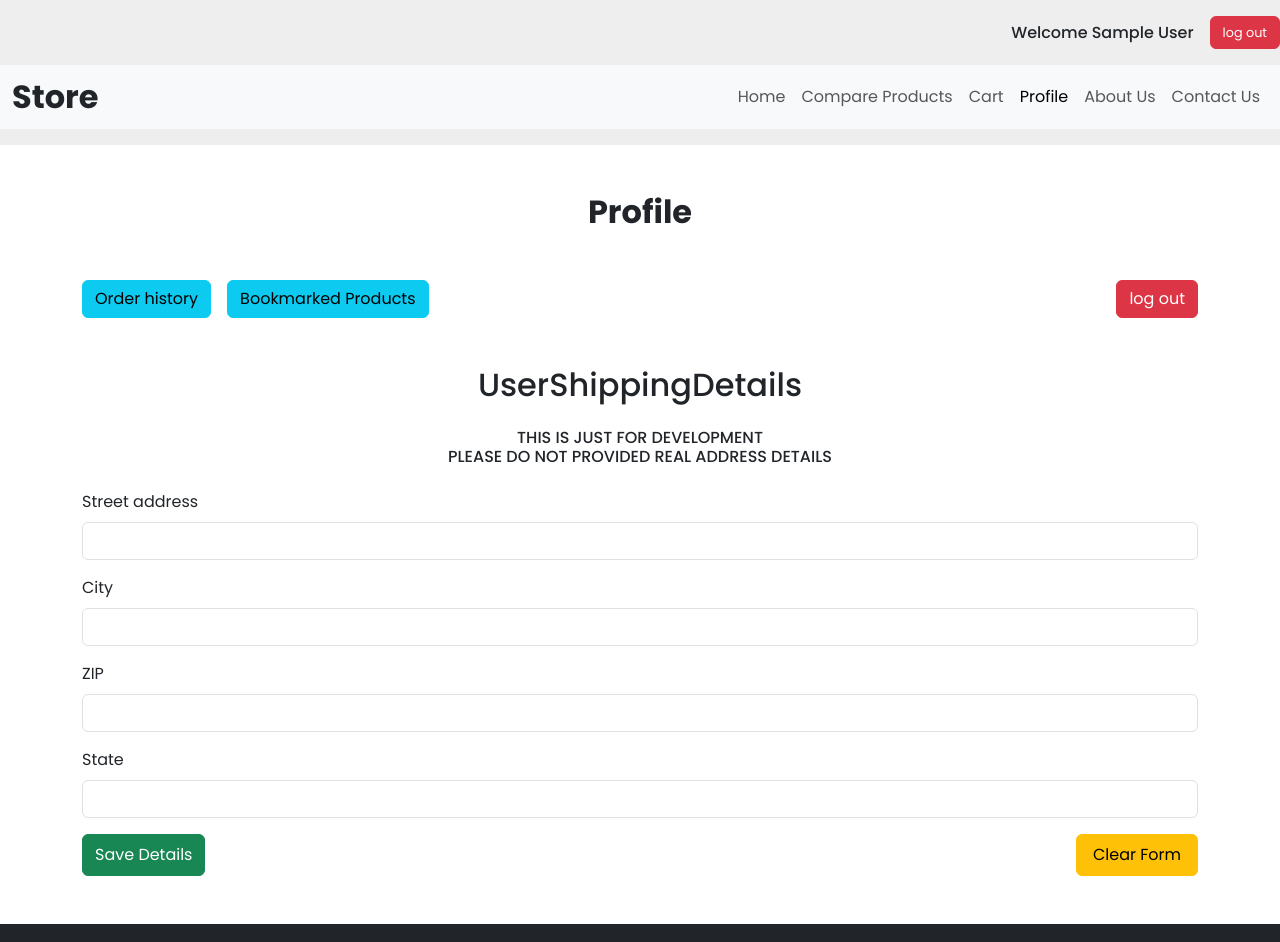
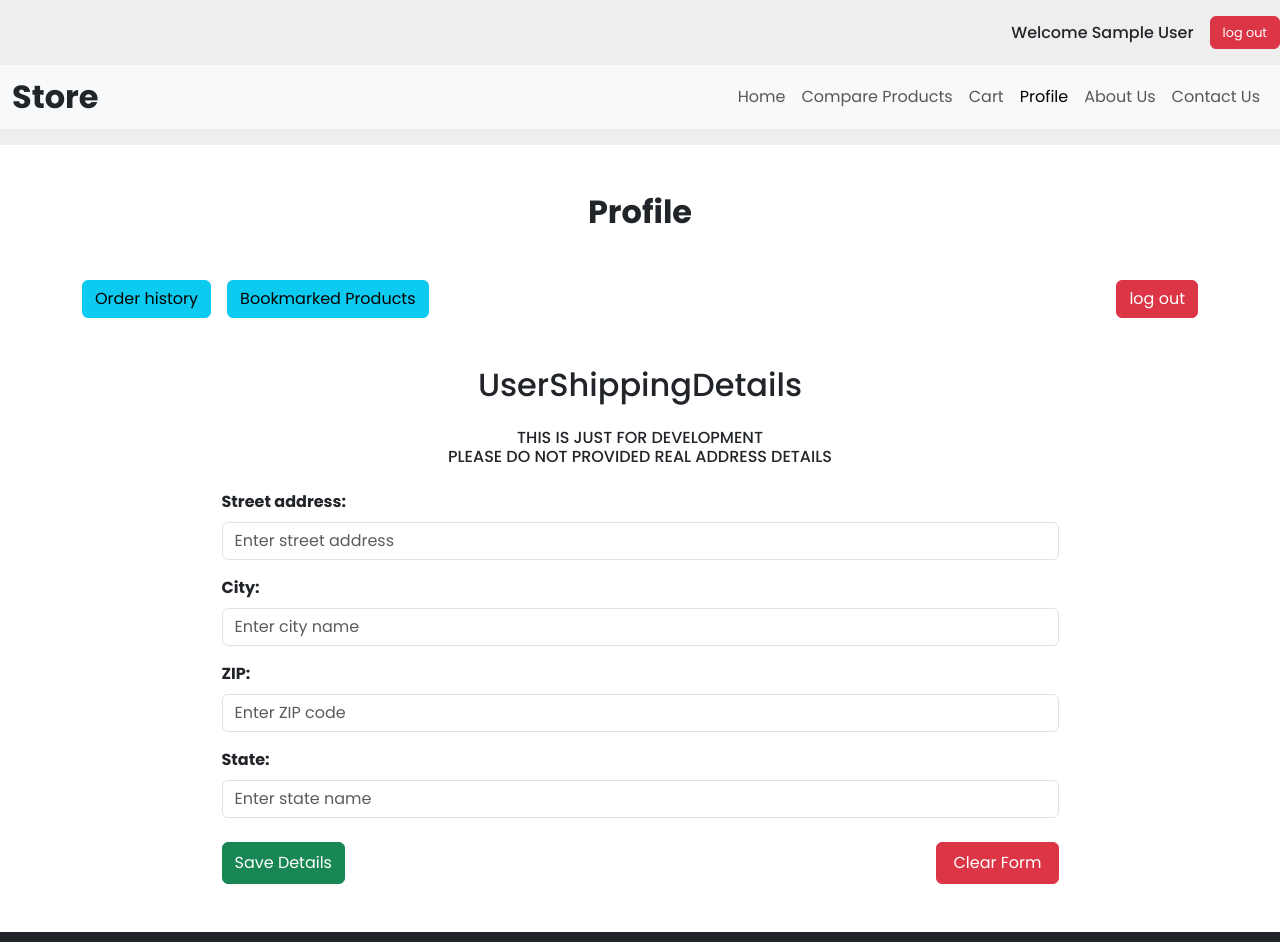
Before and after one commit to bojan-ski/react-products-store-dummy-json, a React (Vite) app: page /profile in a window 1280 px wide. Shown: the top 942 px of the page. Built offline with nearby package versions, Linux system fonts and the light colour scheme; no server answers; the database is empty; sample sign-in values are in the browser's storage.

Commit message:
editUserShippingDetailsFromFirebase.js in api folder created. User is able to edit shipping details

```diff
--- /dev/null
+++ b/src/api/editUserShippingDetailsFromFirebase.js
@@ -0,0 +1,18 @@
+// firebase/firestore funcs
+import { doc, updateDoc } from "firebase/firestore"
+import { db } from "../firebase.config";
+
+const editUserShippingDetailsFromFirebase = async (userID, docID, updatedUserShippingDetailsData) => {
+    try {
+        const userShippingDetailsRef = doc(db, `users/${userID}/shippingDetails/${docID}`);
+
+        // Update the document
+        await updateDoc(userShippingDetailsRef, updatedUserShippingDetailsData);
+
+        alert('Document successfully updated!');
+      } catch (error) {
+        console.error('Error updating document: ', error);
+      }
+}
+
+export default editUserShippingDetailsFromFirebase
--- a/src/api/fetchUserShippingDetailsFromFirebase.js
+++ b/src/api/fetchUserShippingDetailsFromFirebase.js
@@ -14,7 +14,12 @@ const fetchUserShippingDetailsFromFirebase = async () => {
 
         const querySnapshot = await getDocs(userShippingDetailsRef);
 
-        const userShippingDetails = querySnapshot.docs[0].data();
+        if(!querySnapshot.docs[0]) return null
+
+        const userShippingDetails = {
+            ShippingDetailsDocID: querySnapshot.docs[0].id,
+            ShippingDetailsData: querySnapshot.docs[0].data()
+        };
 
         // console.log(userShippingDetails);
         return userShippingDetails;
--- a/src/api/saveUserShippingDetailsToFirebase.js
+++ b/src/api/saveUserShippingDetailsToFirebase.js
@@ -3,13 +3,13 @@ import { addDoc, doc, collection, serverTimestamp } from "firebase/firestore";
 import { db } from "../firebase.config";
 
 
-const saveUserShippingDetailsToFirebase = async (userID, formData) => {
+const saveUserShippingDetailsToFirebase = async (userID, userShippingDetailsFormData) => {
   // console.log(userID);
     // console.log(userShippingDetails);
 
     try {
         const userShippingDetails = {
-            ...formData,
+            ...userShippingDetailsFormData,
             timestamp: serverTimestamp()
         }
 
@@ -24,7 +24,7 @@ const saveUserShippingDetailsToFirebase = async (userID, formData) => {
        // success message
        alert('Shipping Details saved')
     } catch (error) {
-        console.log(error);
+        console.error(error);
     }
 }
 
--- a/src/components/FormInput.jsx
+++ b/src/components/FormInput.jsx
@@ -1,10 +1,10 @@
-const FormInput = ({ label, name, type,  required }) => {
+const FormInput = ({ label, name, type, placeholder, value, required, onMutate, disabled }) => {
     return (
         <div className="mb-3">
-            <label htmlFor={name} className="form-label">
-                {label}
+            <label htmlFor={name} className="fw-bold form-label">
+                {label}:
             </label>
-            <input type={type} className="form-control" id={name} required={required}/>
+            <input type={type} className="form-control" id={name} placeholder={placeholder} value={value} required={required} onChange={onMutate} disabled={disabled}/>
         </div>
     )
 }
--- a/src/components/profilePage/UserShippingDetails.jsx
+++ b/src/components/profilePage/UserShippingDetails.jsx
@@ -1,41 +1,61 @@
+import { useState } from "react"
 import { useLoaderData } from "react-router-dom"
 // context
 import { useGlobalContext } from "../../context"
 // api func
 import saveUserShippingDetailsToFirebase from "../../api/saveUserShippingDetailsToFirebase"
+import editUserShippingDetailsFromFirebase from "../../api/editUserShippingDetailsFromFirebase"
 // components
 import FormInput from "../FormInput"
 
 const UserShippingDetails = () => {
   const userShippingDetails = useLoaderData()
-  console.log(userShippingDetails);
   const { userProfileDetails } = useGlobalContext()
+
+  const [userShippingDetailsFormData, setUserShippingDetailsFormData] = useState({
+    streetAddress: userShippingDetails ? userShippingDetails.ShippingDetailsData.streetAddress : '',
+    city: userShippingDetails ? userShippingDetails.ShippingDetailsData.city : '',
+    zip: userShippingDetails ? userShippingDetails.ShippingDetailsData.zip : '',
+    state: userShippingDetails ? userShippingDetails.ShippingDetailsData.state : '',
+  })
+  const [isEdit, setIsEdit] = useState(userShippingDetails ? false : true)
+
+  const onInputData = (e) => {
+    setUserShippingDetailsFormData(prevState => ({
+      ...prevState,
+      [e.target.id]: e.target.value
+    }))
+  }
 
   const handleSetUserShippingDetails = async e => {
     e.preventDefault()
 
-    console.log(e.target.elements);
+    if (userShippingDetails) {
+      await editUserShippingDetailsFromFirebase(userProfileDetails.userID, userShippingDetails.ShippingDetailsDocID, userShippingDetailsFormData)
 
-    const formData = {
-      streetAddress: e.target[0].value.trim(),
-      city: e.target[1].value.trim(),
-      zip: e.target[2].value.trim(),
-      state: e.target[3].value.trim()
+      setIsEdit(false)
+    }else{
+      await saveUserShippingDetailsToFirebase(userProfileDetails.userID, userShippingDetailsFormData)
+
+      setIsEdit(false)
     }
-
-    // console.log(formData);
-
-    await saveUserShippingDetailsToFirebase(userProfileDetails.userID, formData)
   }
 
-  const handleClearForm = e => {
-    e.preventDefault()
-
-
+  const handleClearUserShippingDetailsFormData = () => {
+    setUserShippingDetailsFormData(
+      {
+        streetAddress: userShippingDetails ? userShippingDetails.ShippingDetailsData.streetAddress : '',
+        city: userShippingDetails ? userShippingDetails.ShippingDetailsData.city : '',
+        zip: userShippingDetails ? userShippingDetails.ShippingDetailsData.zip : '',
+        state: userShippingDetails ? userShippingDetails.ShippingDetailsData.state : '',
+      }
+    )
   }
 
+  const {streetAddress, city, zip, state} = userShippingDetailsFormData
+
   return (
-    <section className="my-5">
+    <section className="my-5 profile-page-shipping-details-form">
       <h2 className="text-center mb-4">
         UserShippingDetails
       </h2>
@@ -47,21 +67,30 @@ const UserShippingDetails = () => {
       </h6>
 
       <form onSubmit={handleSetUserShippingDetails}>
-        <FormInput label='Street address' name='streetAddress' type='text' required={true} />
-        <FormInput label='City' name='city' type='text' required={true} />
-        <FormInput label='ZIP' name='zip' type='number' required={true} />
-        <FormInput label='State' name='state' type='text' required={true} />
+        <FormInput label='Street address' name='streetAddress' type='text' value={streetAddress} placeholder='Enter street address' required={true} onMutate={onInputData} disabled={!isEdit} />
+        <FormInput label='City' name='city' type='text' value={city} placeholder='Enter city name' required={true} onMutate={onInputData} disabled={!isEdit} />
+        <FormInput label='ZIP' name='zip' type='number' value={zip} placeholder='Enter ZIP code' required={true} onMutate={onInputData} disabled={!isEdit} />
+        <FormInput label='State' name='state' type='text' value={state} placeholder='Enter state name' required={true} onMutate={onInputData} disabled={!isEdit} />
 
-        <div className="user-shipping-details-btn-container d-flex justify-content-between">
-          <button type="submit" className="btn btn-success">
-            Save Details
-          </button>
-
-          <button className='btn btn-warning px-3 py-2' onClick={handleClearForm}>
-            Clear Form
-          </button>
+        <div className="user-shipping-details-btn-container mt-4 d-flex justify-content-between">
+          {isEdit && (
+            <>
+              <button type="submit" className="btn btn-success">
+                Save Details
+              </button>
+              <button type="button" className='btn btn-danger px-3 py-2' onClick={handleClearUserShippingDetailsFormData}>
+                Clear Form
+              </button>
+            </>
+          )}
         </div>
       </form>
+
+      {!isEdit && (
+        <button type="button" className='btn btn-warning px-3 py-2' onClick={() => setIsEdit(!isEdit)}>
+          Edit Details
+        </button>
+      )}
     </section>
   )
 }
--- a/src/index.css
+++ b/src/index.css
@@ -79,6 +79,13 @@ main{
   height: 100px;
 }
 
+/* Profile page */
+
+.profile-page .profile-page-shipping-details-form{
+  width: 75%;
+  margin: 0 auto;
+}
+
 /* OrderHistory page */
 /* OrderHistoryListCard component */
 table td{
```
